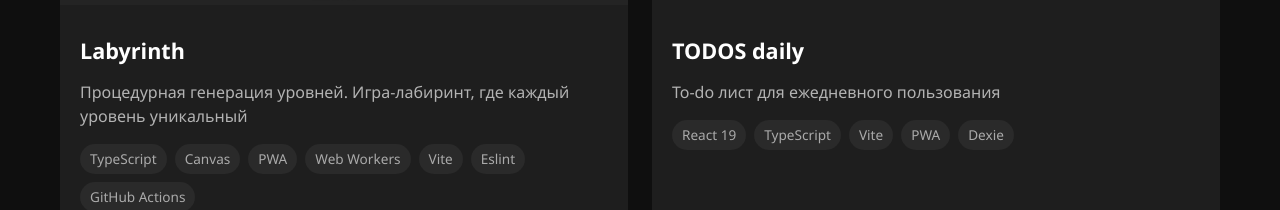
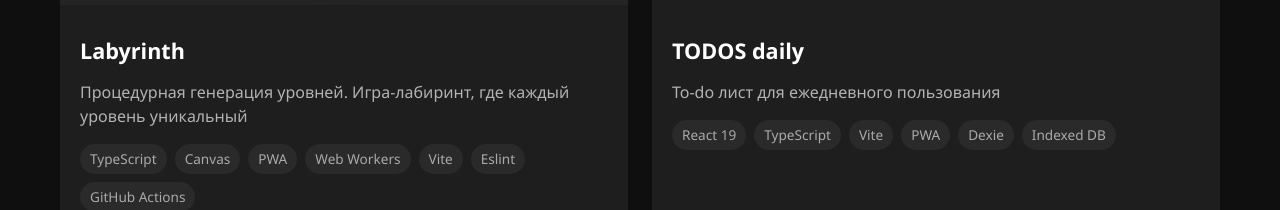
Before and after one commit to DanilChugaev/DanilChugaev.github.io, a Vue app: page / in a window 1280 px wide. Shown: the part 3090-3300 px from the top of the page. Built offline with nearby package versions, Linux system fonts and the light colour scheme.

Commit message:
upd projects

```diff
--- a/src/data/projects.ts
+++ b/src/data/projects.ts
@@ -208,7 +208,14 @@
     description: 'To-do лист для ежедневного пользования',
     year: 2026,
     type: 'service',
-    technologies: ['React 19', 'TypeScript', 'Vite', 'PWA', 'Dexie'],
+    technologies: [
+      'React 19',
+      'TypeScript',
+      'Vite',
+      'PWA',
+      'Dexie',
+      'Indexed DB',
+    ],
     github: 'https://github.com/DanilChugaev/todos-daily',
     demo: 'https://danilchugaev.github.io/todos-daily/',
     image: `${IMAGE_DIR}/todos-daily.webp`,
```
